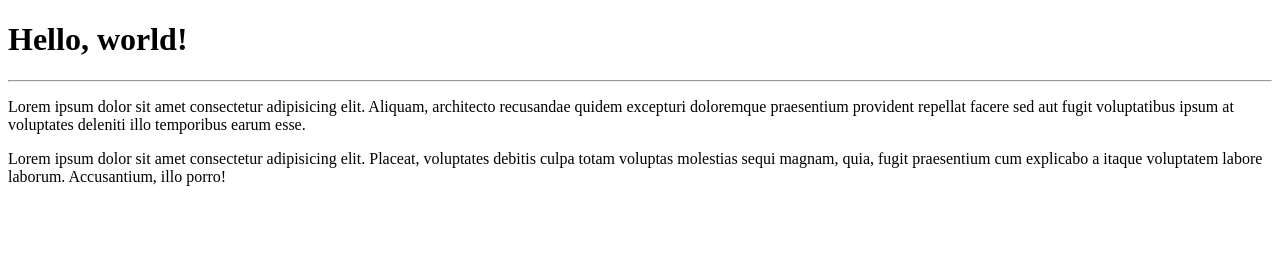
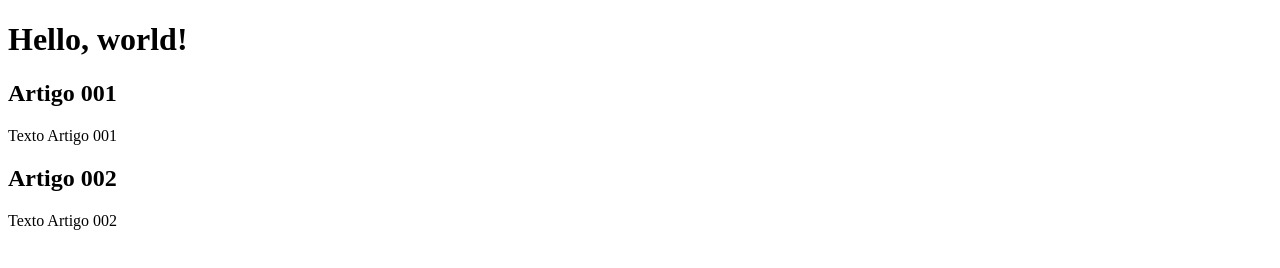
Before and after one commit to LuizGMnz/Curso-Git-GitHub, a plain HTML site: page site-exemplo/index.html in a window 1280 px wide. Drawn offline with Linux system fonts and the light colour scheme.

Commit message:
Alterações no site

```diff
--- a/site-exemplo/index.html
+++ b/site-exemplo/index.html
@@ -6,12 +6,18 @@
     <title>Primeiro site em repositório</title>
 </head>
 <body>
-    <h1>Hello, world!</h1>
-    <hr>
-    <p>Lorem ipsum dolor sit amet consectetur adipisicing elit.
-    Aliquam, architecto recusandae quidem excepturi doloremque praesentium
-    provident repellat facere sed aut fugit voluptatibus ipsum at voluptates
-    deleniti illo temporibus earum esse.</p>
-    <P>Lorem ipsum dolor sit amet consectetur adipisicing elit. Placeat, voluptates debitis culpa totam voluptas molestias sequi magnam, quia, fugit praesentium cum explicabo a itaque voluptatem labore laborum. Accusantium, illo porro!</P>
+    <main>
+            <header>
+                <h1>Hello, world!</h1>
+            </header>
+            <article>
+                <h2>Artigo 001</h2>
+                <p>Texto Artigo 001</p>
+            </article>
+            <article>
+                <h2>Artigo 002</h2>
+                <p>Texto Artigo 002</p>
+            </article>
+    </main>
 </body>
 </html>
```
